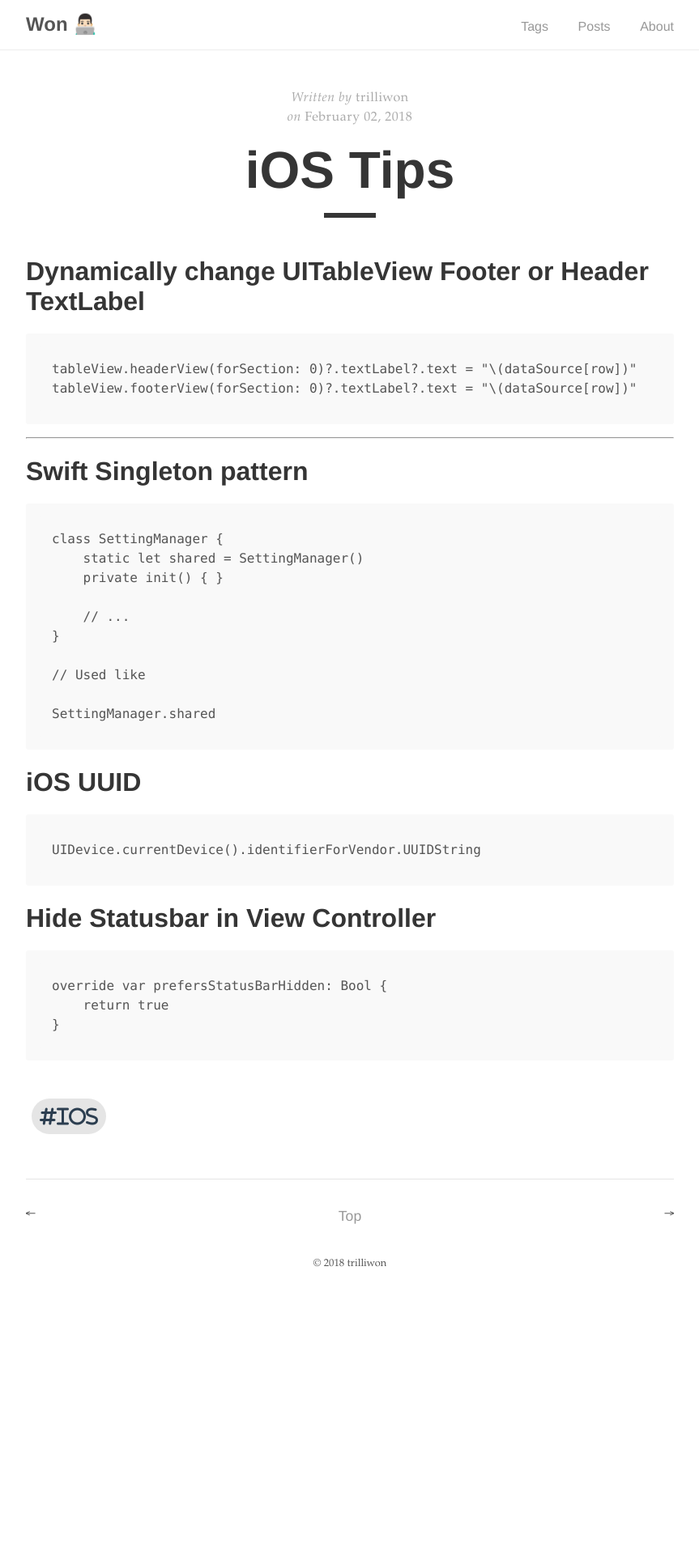
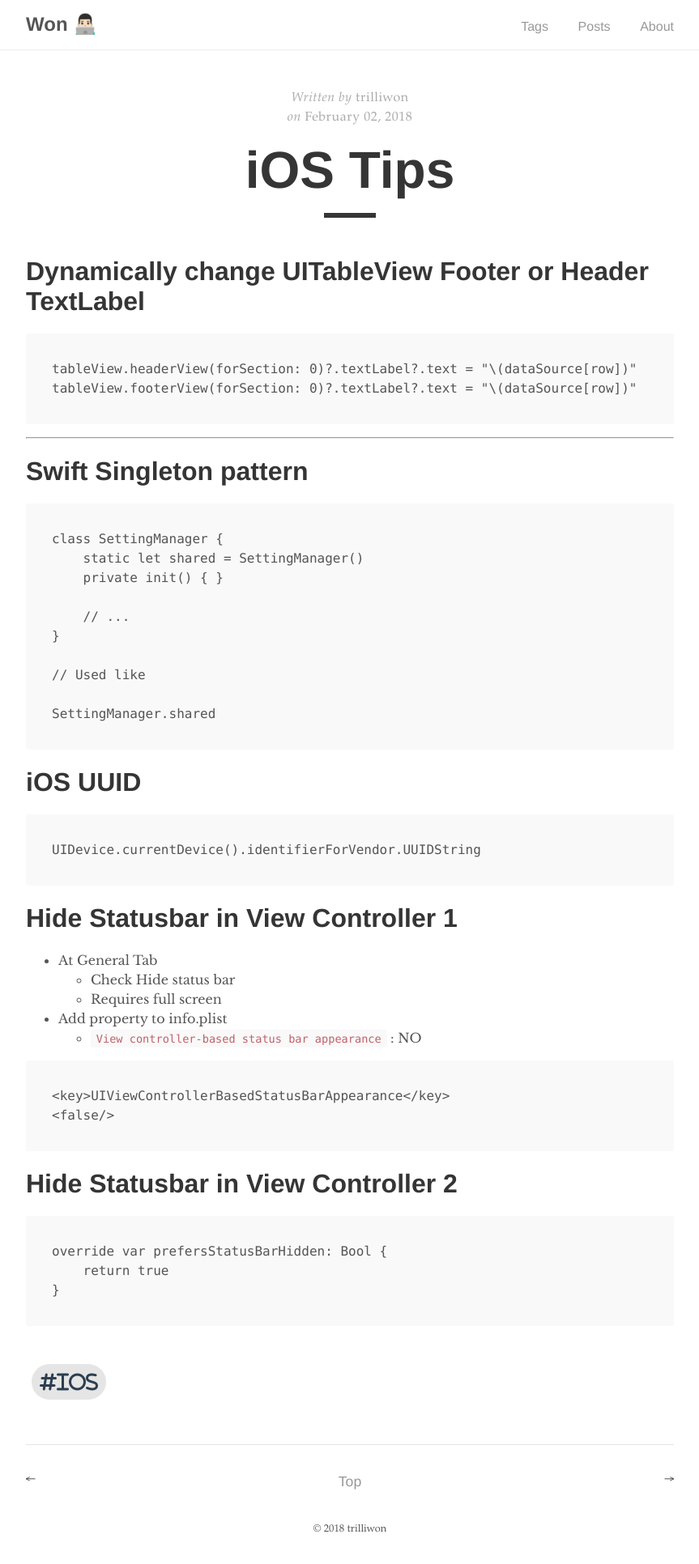
Before and after one commit to trilliwon/ABL, a Jekyll site: the page built from _posts/ios/2018-02-02-ios-tips.md, in a window 1280 px wide. Shown: the whole page at 81% size, without its empty margins (208-1071 px from the left). Built offline with Jekyll 4.4.1, drawn with Linux system fonts in a browser that asks for light colours; nearby versions of some CDN libraries; before the commit the page ends 1604 px from its top, so only the background shows below that.

Commit message:
Tue Jun  5 10:42:13 KST 2018

````diff
--- a/_posts/ios/2018-02-02-ios-tips.md
+++ b/_posts/ios/2018-02-02-ios-tips.md
@@ -36,8 +36,20 @@ SettingManager.shared
 UIDevice.currentDevice().identifierForVendor.UUIDString
 ```
 
+# Hide Statusbar in View Controller 1
 
-# Hide Statusbar in View Controller
+- At General Tab
+    - Check Hide status bar
+    - Requires full screen
+- Add property to info.plist
+    - `View controller-based status bar appearance` : NO
+
+```
+<key>UIViewControllerBasedStatusBarAppearance</key>
+<false/>
+```
+
+# Hide Statusbar in View Controller 2
 
 ```
 override var prefersStatusBarHidden: Bool {
````
